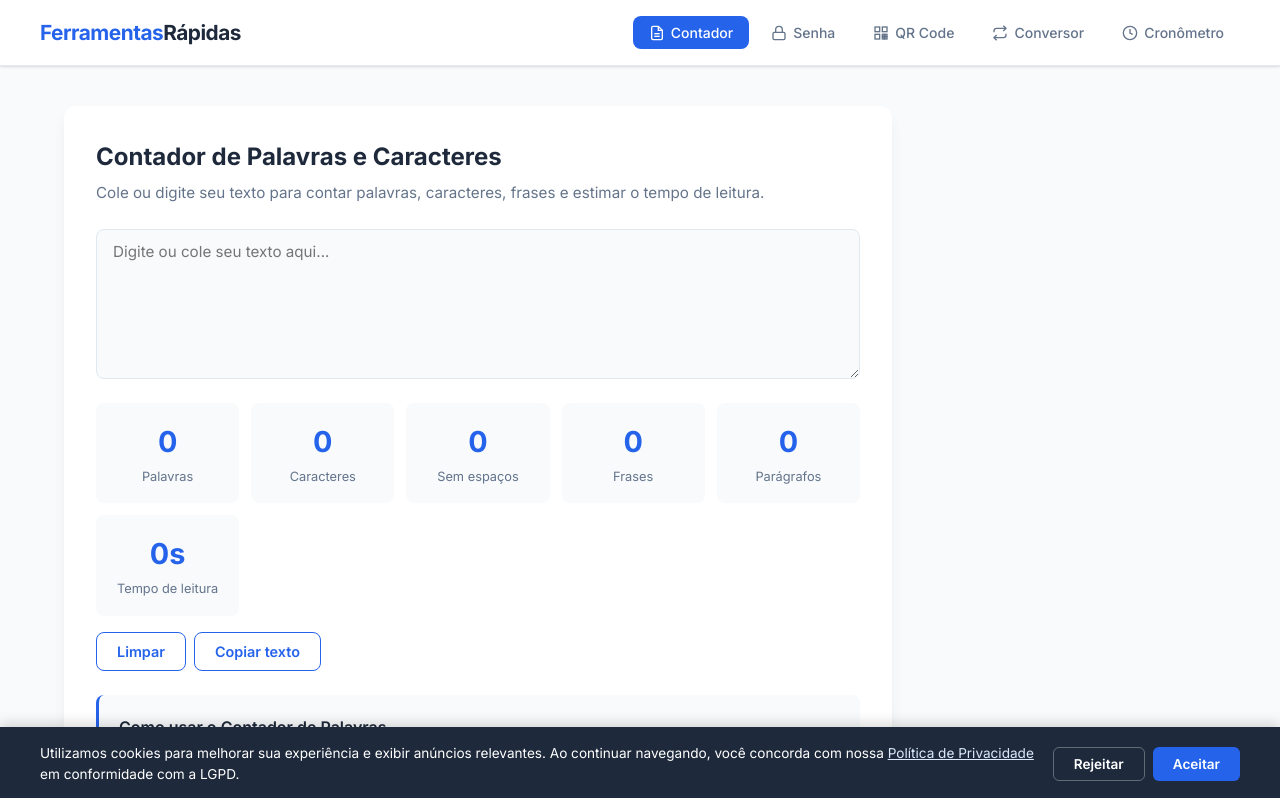
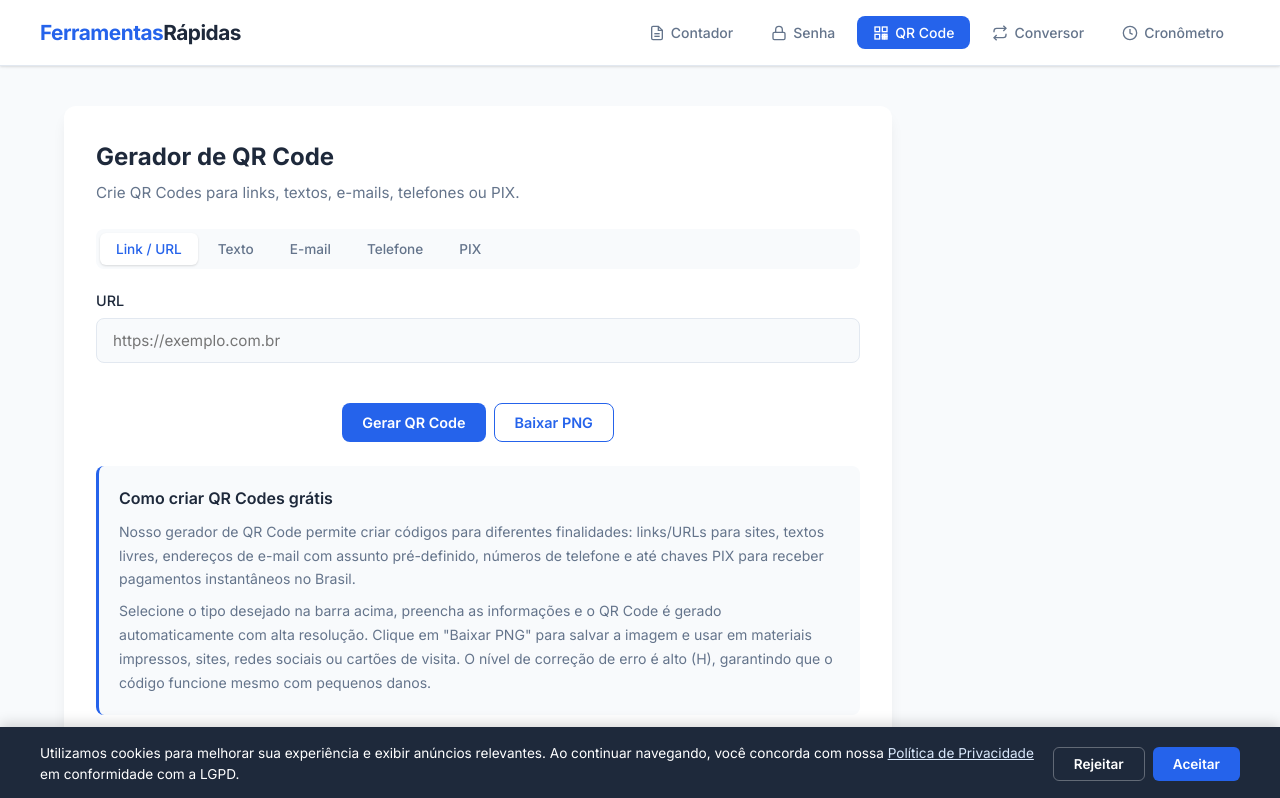
Before and after one commit to brunotemple/ferramentasrapidas, a plain HTML site: page index.html in a window 1280 px wide. Shown: the top 798 px of the page. Drawn offline with Linux system fonts and the light colour scheme.

Commit message:
make QR Code the default tab

```diff
--- a/index.html
+++ b/index.html
@@ -771,7 +771,7 @@
     <div class="header-inner">
         <a href="/" class="logo" aria-label="FerramentasRápidas - Página inicial">Ferramentas<span>Rápidas</span></a>
         <nav class="nav-tabs" role="tablist" aria-label="Ferramentas disponíveis">
-            <button class="nav-tab active" role="tab" aria-selected="true" aria-controls="panel-words" id="tab-words" onclick="showTool('words')">
+            <button class="nav-tab" role="tab" aria-selected="false" aria-controls="panel-words" id="tab-words" onclick="showTool('words')">
                 <svg viewBox="0 0 24 24" fill="none" stroke="currentColor" stroke-width="2" aria-hidden="true"><path d="M14 2H6a2 2 0 0 0-2 2v16a2 2 0 0 0 2 2h12a2 2 0 0 0 2-2V8z"/><polyline points="14 2 14 8 20 8"/><line x1="16" y1="13" x2="8" y2="13"/><line x1="16" y1="17" x2="8" y2="17"/></svg>
                 Contador
             </button>
@@ -779,7 +779,7 @@
                 <svg viewBox="0 0 24 24" fill="none" stroke="currentColor" stroke-width="2" aria-hidden="true"><rect x="3" y="11" width="18" height="11" rx="2" ry="2"/><path d="M7 11V7a5 5 0 0 1 10 0v4"/></svg>
                 Senha
             </button>
-            <button class="nav-tab" role="tab" aria-selected="false" aria-controls="panel-qr" id="tab-qr" onclick="showTool('qr')">
+            <button class="nav-tab active" role="tab" aria-selected="true" aria-controls="panel-qr" id="tab-qr" onclick="showTool('qr')">
                 <svg viewBox="0 0 24 24" fill="none" stroke="currentColor" stroke-width="2" aria-hidden="true"><rect x="3" y="3" width="7" height="7"/><rect x="14" y="3" width="7" height="7"/><rect x="3" y="14" width="7" height="7"/><rect x="14" y="14" width="3" height="3"/><rect x="18" y="14" width="3" height="3"/><rect x="14" y="18" width="3" height="3"/><rect x="18" y="18" width="3" height="3"/></svg>
                 QR Code
             </button>
@@ -812,7 +812,7 @@
     <h1 style="position:absolute;width:1px;height:1px;overflow:hidden;clip:rect(0,0,0,0);white-space:nowrap;">Ferramentas Online Grátis - Contador de Palavras, Gerador de Senha, QR Code, Conversor e Cronômetro</h1>
 
     <!-- ==================== WORD COUNTER ==================== -->
-    <div class="tool-panel active" id="panel-words" role="tabpanel" aria-labelledby="tab-words">
+    <div class="tool-panel" id="panel-words" role="tabpanel" aria-labelledby="tab-words">
         <h2 class="tool-title">Contador de Palavras e Caracteres</h2>
         <p class="tool-desc">Cole ou digite seu texto para contar palavras, caracteres, frases e estimar o tempo de leitura.</p>
 
@@ -898,7 +898,7 @@
     </div>
 
     <!-- ==================== QR CODE GENERATOR ==================== -->
-    <div class="tool-panel" id="panel-qr" role="tabpanel" aria-labelledby="tab-qr">
+    <div class="tool-panel active" id="panel-qr" role="tabpanel" aria-labelledby="tab-qr">
         <h2 class="tool-title">Gerador de QR Code</h2>
         <p class="tool-desc">Crie QR Codes para links, textos, e-mails, telefones ou PIX.</p>
 
```
